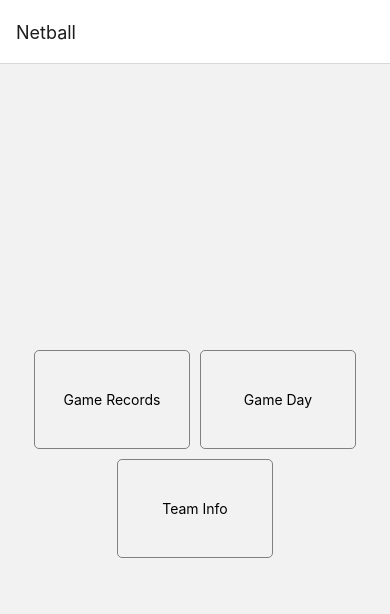
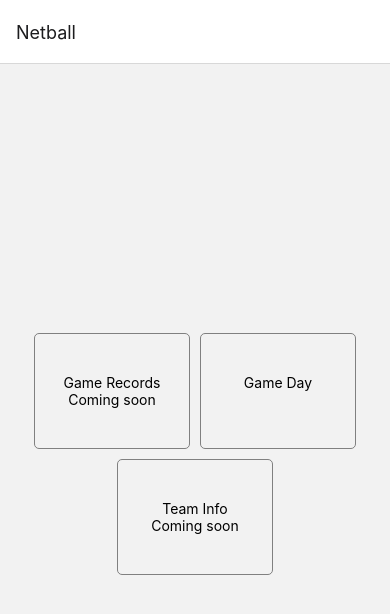
Before and after one commit to Nicolewrack23/Netball-Native-app, a React Native app in the folder NetballApp/: screen / in a window 390 px wide. Shown: the top 614 px of the page. Built offline with nearby package versions, Linux system fonts and the light colour scheme.

Commit message:
adding coming soon for user confirmation

```diff
--- a/NetballApp/components/GameDay/GameDay.js
+++ b/NetballApp/components/GameDay/GameDay.js
@@ -92,7 +92,7 @@ const GameDay = ({ navigation }) => {
           </View>
           <View style={styles.groupingActionButtons}>
             <Pressable disabled style={styles.actionButtons}>
-              <Text style={styles.actionButtonText}>Store Game</Text>
+              <Text style={styles.actionButtonText}>Coming soon</Text>
             </Pressable>
             <Pressable onPress={savingGameInfo} style={styles.actionButtons}>
               <Text style={styles.actionButtonText}>Play Game</Text>
--- a/NetballApp/components/MenuScreen.js
+++ b/NetballApp/components/MenuScreen.js
@@ -4,8 +4,9 @@ export default function ButtonContainer({ navigation }) {
   return (
     <View style={styles.MenuContainer}>
       <View style={styles.buttonContainer}>
-        <Pressable style={styles.buttons}>
+        <Pressable disabled style={styles.buttons}>
           <Text>Game Records</Text>
+          <Text>Coming soon</Text>
         </Pressable>
         <Pressable
           style={styles.buttons}
@@ -13,8 +14,9 @@ export default function ButtonContainer({ navigation }) {
         >
           <Text>Game Day</Text>
         </Pressable>
-        <Pressable style={styles.buttons}>
+        <Pressable disabled style={styles.buttons}>
           <Text>Team Info</Text>
+          <Text>Coming soon</Text>
         </Pressable>
       </View>
     </View>
```
